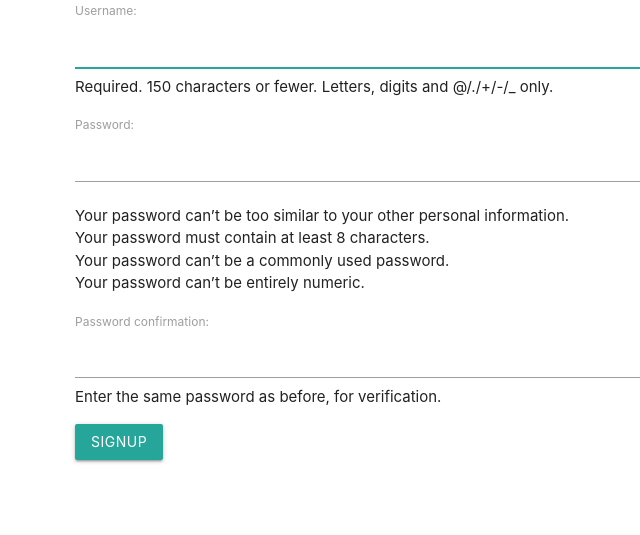
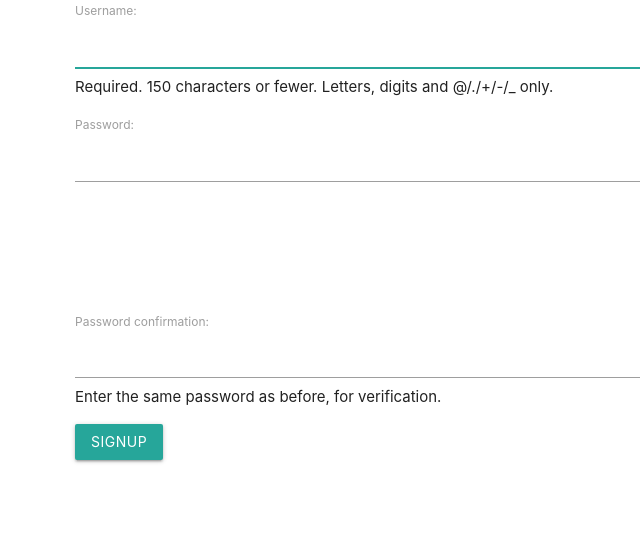
Before and after one commit to xxiao77/CampGo, a Django app: page /accounts/signup/ in a window 1280 px wide. Shown: the part 201-736 px from the top of the page, without its empty margins (117-757 px from the left). Run offline with Django 3.2, Linux system fonts and the light colour scheme; parts of the project's set-up code (start-up, migrations or seed data) failed here and were passed over.

Commit message:
Update CSS

```diff
--- a/main_app/static/css/style.css
+++ b/main_app/static/css/style.css
@@ -12,3 +12,7 @@ footer.page-footer {
   padding-top: 0;
   text-align: right;
 }
+
+li {
+  color: white;
+}
```
